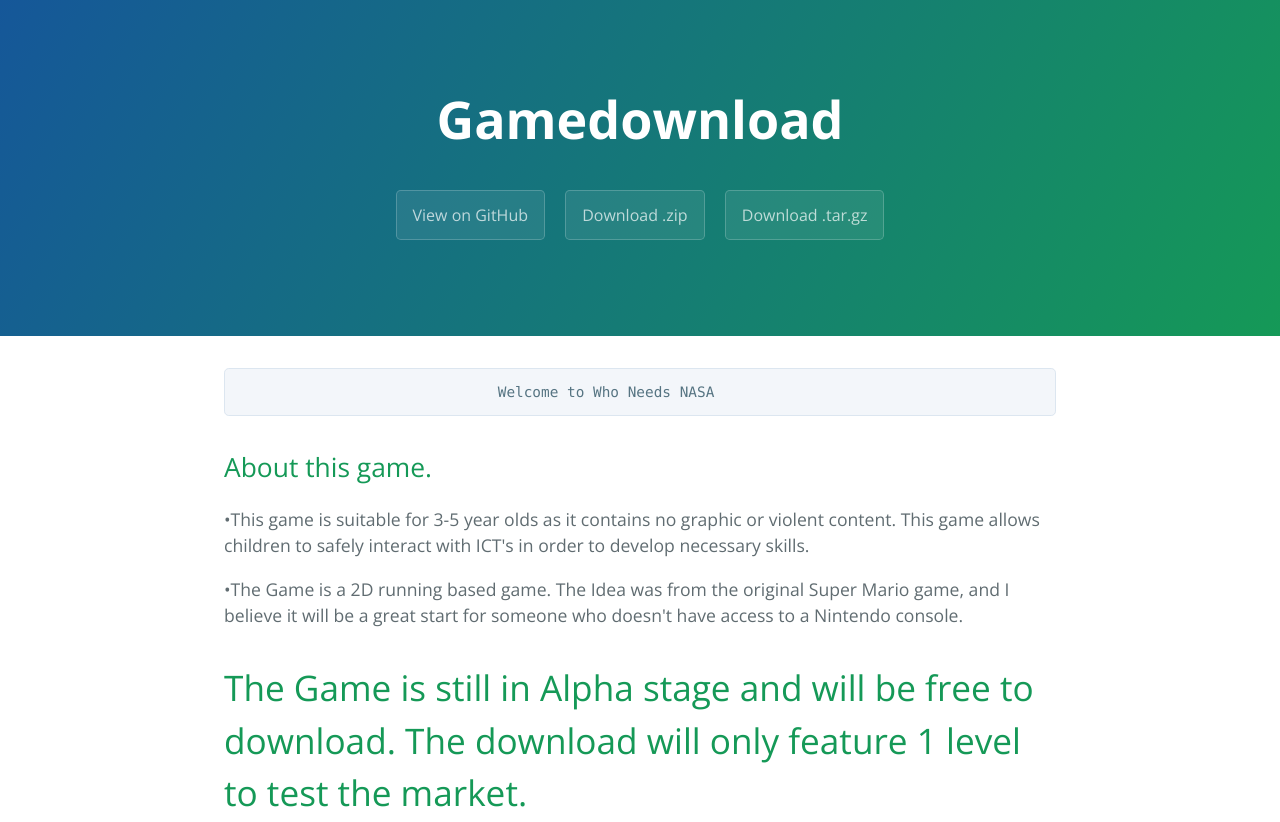
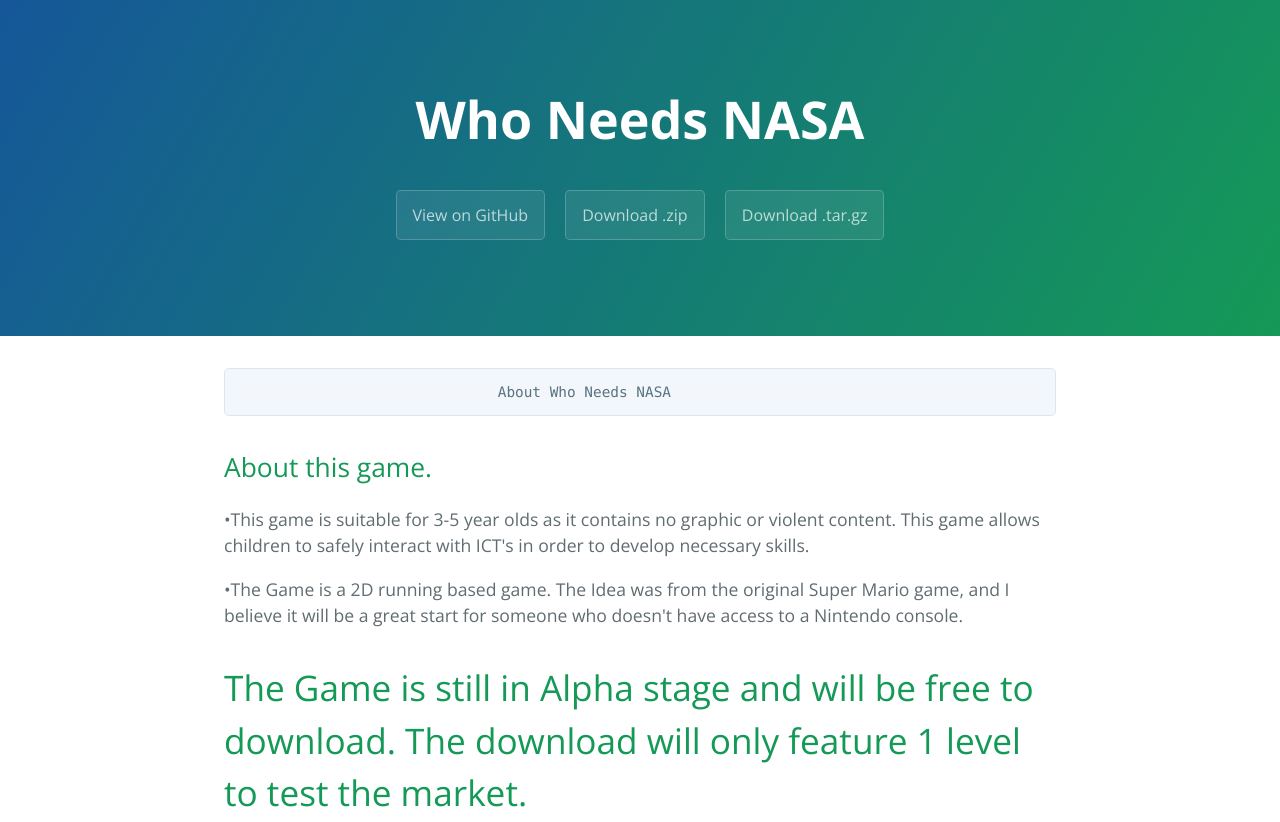
Before and after one commit to WhoNeedsNasa/GameDownload, a plain HTML site: page index.html in a window 1280 px wide. Shown: the top 822 px of the page. Drawn offline with nearby package versions, Linux system fonts and the light colour scheme.

Commit message:
Update index.html

```diff
--- a/index.html
+++ b/index.html
@@ -2,7 +2,7 @@
 <html lang="en-us">
   <head>
     <meta charset="UTF-8">
-    <title>Gamedownload by WhoNeedsNasa</title>
+    <title>Who Neeeds NASA</title>
     <meta name="viewport" content="width=device-width, initial-scale=1">
     <link rel="stylesheet" type="text/css" href="stylesheets/normalize.css" media="screen">
     <link href='http://fonts.googleapis.com/css?family=Open+Sans:400,700' rel='stylesheet' type='text/css'>
@@ -11,7 +11,7 @@
   </head>
   <body>
     <section class="page-header">
-      <h1 class="project-name">Gamedownload</h1>
+      <h1 class="project-name">Who Needs NASA</h1>
       <h2 class="project-tagline"></h2>
       <a href="https://github.com/WhoNeedsNasa/Who-Needs-NASA-Game-Download" class="btn">View on GitHub</a>
       <a href="https://github.com/WhoNeedsNasa/Who-Needs-NASA-Game-Download/zipball/master" class="btn">Download .zip</a>
@@ -19,7 +19,7 @@
     </section>
 
     <section class="main-content">
-      <pre><code>                              Welcome to Who Needs NASA
+      <pre><code>                              About Who Needs NASA
 </code></pre>
 
 <h2>
```
